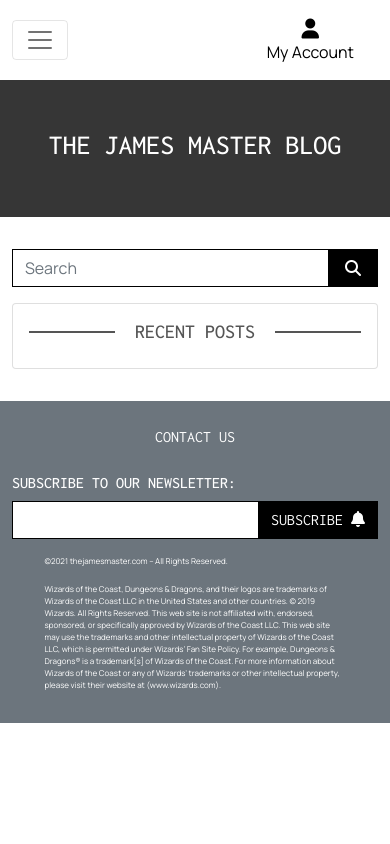
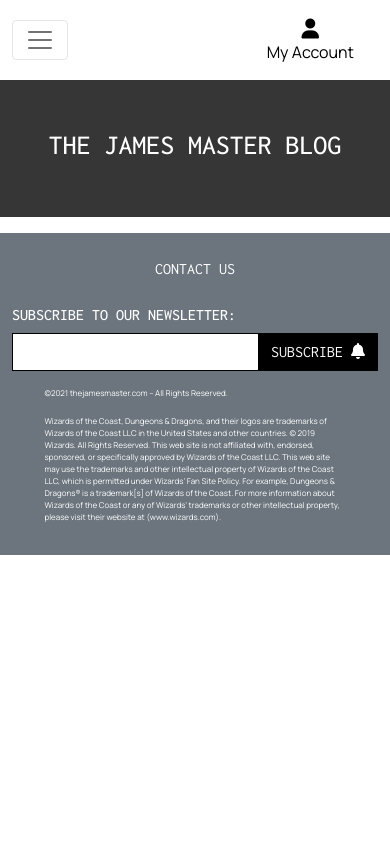
Before and after one commit to JDBennison/the-james-master, a Django app: page /blog/ in a window 390 px wide. Run offline with Django 3.2, Linux system fonts and the light colour scheme; data that the repository does not hold is empty; some libraries are stand-ins or nearby versions; some web fonts are replaced.

Commit message:
Hidden blog sidebar on small screens

```diff
--- a/blog/templates/blog/includes/blog-sidebar.html
+++ b/blog/templates/blog/includes/blog-sidebar.html
@@ -1,4 +1,4 @@
-<div class="col-md-4 float-right my-3">
+<div class="col-md-4 d-none d-md-block float-right my-3">
     <form method="GET" action="{% url 'blog' %}">
         <div class="input-group w-100">
             <input class="form-control border border-black rounded-0" type="text" name="q" placeholder="Search">
```
